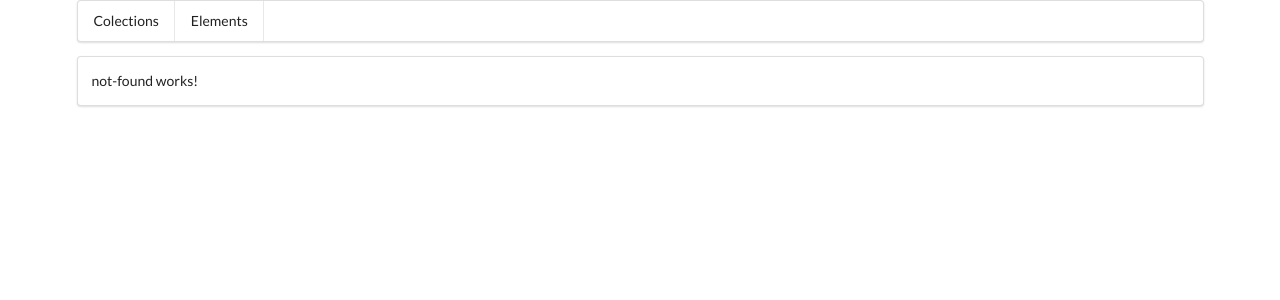
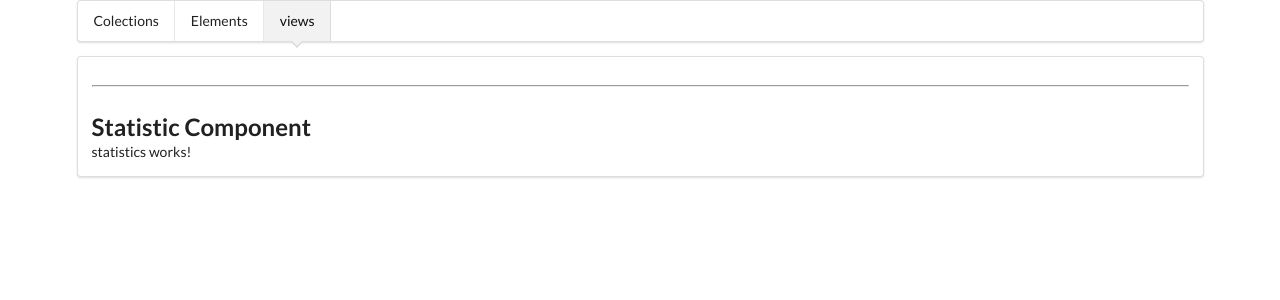
Before and after one commit to AliGeeky/Compos-v16, an Angular app: page /#/views in a window 1280 px wide. Before the commit this address led to /#/Not-Found. Shown: the top 300 px of the page. Built offline with nearby package versions, Linux system fonts and the light colour scheme.

Commit message:
Add Views

```diff
--- a/src/app/app-routing.module.ts
+++ b/src/app/app-routing.module.ts
@@ -6,6 +6,7 @@ import { NotFoundComponent } from './not-found/not-found.component';
 const routes: Routes = [
   { path: 'elements', loadChildren: () => import('./elements/elements.module').then(m => m.ElementsModule) },
   { path: 'collections', loadChildren: () => import('./collections/collections.module').then(m => m.CollectionsModule) },
+  { path: 'views', loadChildren: () => import('./views/views.module').then(m => m.ViewsModule) },
   { path: 'home', component: HomeComponent },
   { path: '', redirectTo: 'home', pathMatch: 'full' },
   { path: 'Not-Found', component: NotFoundComponent },
--- a/src/app/app.component.html
+++ b/src/app/app.component.html
@@ -2,6 +2,7 @@
   <div class="ui pointing menu">
     <a class="item" routerLinkActive="active" routerLink="/collections">Colections</a>
     <a class="item" routerLinkActive="active" routerLink="/elements">Elements</a>
+    <a class="item" routerLinkActive="active" routerLink="/views">views</a>
   </div>
   <div class="ui segment">
     <router-outlet></router-outlet>
--- /dev/null
+++ b/src/app/views/statistics/statistics.component.html
@@ -0,0 +1 @@
+<p>statistics works!</p>
--- /dev/null
+++ b/src/app/views/views-home/views-home.component.html
@@ -0,0 +1,2 @@
+<app-divider>Statistic Component</app-divider>
+<app-statistics></app-statistics>
--- a/src/app/views/views-routing.module.ts
+++ b/src/app/views/views-routing.module.ts
@@ -1,7 +1,8 @@
-import { NgModule } from '@angular/core';
+import { Component, NgModule } from '@angular/core';
 import { RouterModule, Routes } from '@angular/router';
+import { ViewsHomeComponent } from './views-home/views-home.component';
 
-const routes: Routes = [];
+const routes: Routes = [{path:'',component : ViewsHomeComponent}];
 
 @NgModule({
   imports: [RouterModule.forChild(routes)],
```
Also changed, not shown: src/app/views/statistics/statistics.component.ts (added, +10 -0 lines), src/app/views/views-home/views-home.component.ts (added, +10 -0 lines), src/app/views/views.module.ts (+10 -3 lines), src/app/views/statistics/statistics.component.css (added), src/app/views/views-home/views-home.component.css (added).
